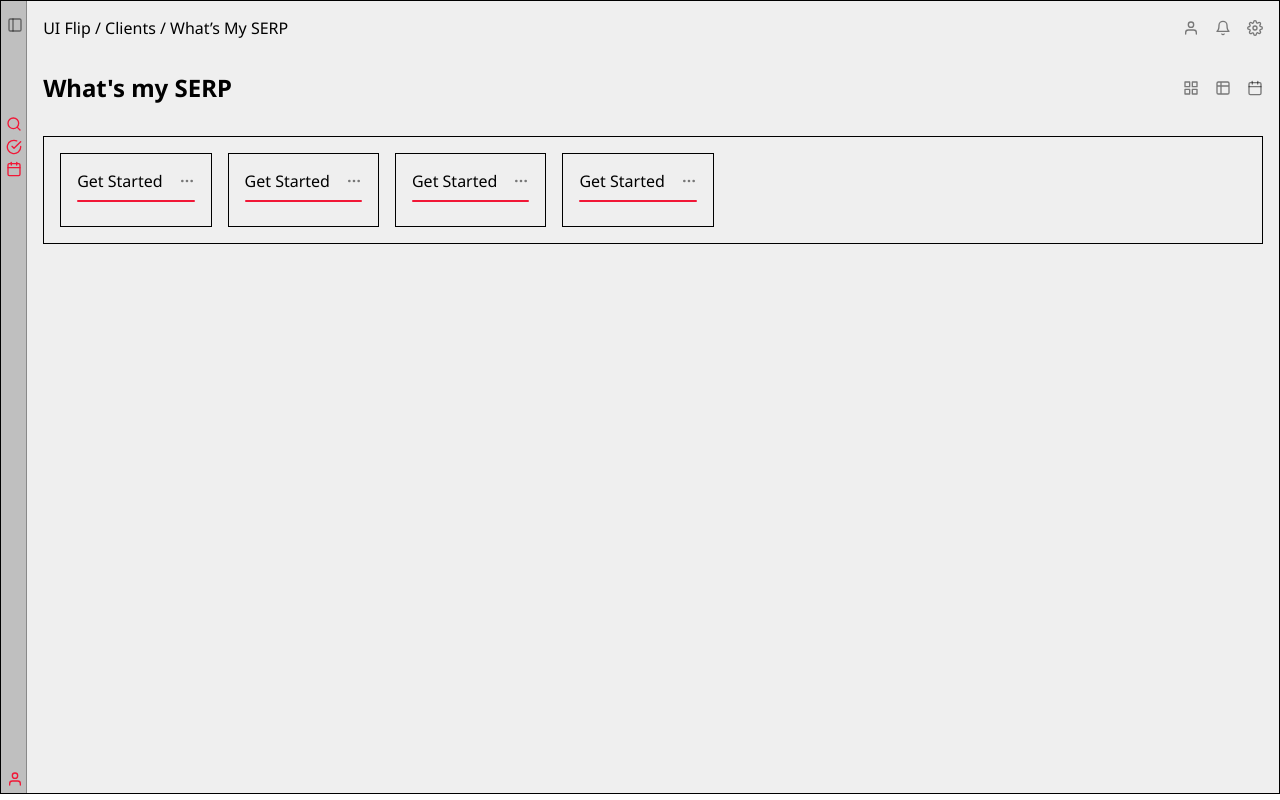
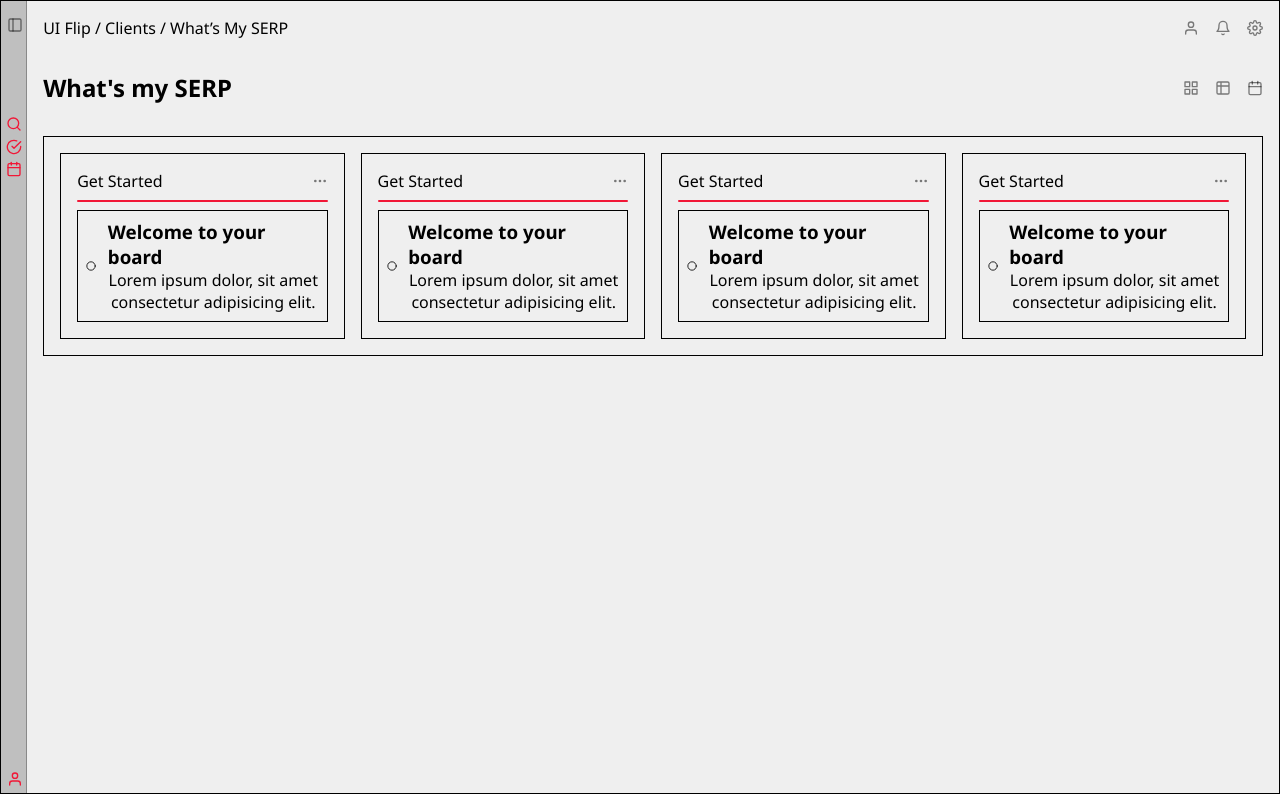
Before and after one commit to FariassArthur/NoteBox, a Next.js app in the folder front/: page / in a window 1280 px wide. Built offline with nearby package versions, Linux system fonts and the light colour scheme.

Commit message:
fix front

```diff
--- a/front/src/components/common/Note.tsx
+++ b/front/src/components/common/Note.tsx
@@ -4,19 +4,56 @@ import React, { useState } from "react";
 import styled from "styled-components";
 
 //icons
+import { FiCircle } from "react-icons/fi";
+import { FiCheckCircle } from "react-icons/fi";
 
-type Props = {};
+type Props = {
+  title: string;
+  content: string;
+  createdAt: Date;
+};
 
 const Note = (props: Props) => {
   const [verticalNotes, setVerticalNotes] = useState<Boolean>(false);
 
   return (
     <NoteContainner verticalNotes={verticalNotes}>
-      <h3>Welcome to your board</h3>
+      <FiCircle size={20} />
+      {/* <FiCheckCircle /> */}
+      <Content>
+        <h3>Welcome to your board</h3>
+        <p>Lorem ipsum dolor, sit amet consectetur adipisicing elit.</p>
+      </Content>
     </NoteContainner>
   );
 };
 
 export default Note;
 
-const NoteContainner = styled.main<{ verticalNotes: Boolean }>``;
+const NoteContainner = styled.main<{ verticalNotes: Boolean }>`
+  display: flex;
+  align-items: center;
+  justify-content: center;
+  gap: 5%;
+
+  border: 1px solid;
+  padding: 0.5rem;
+
+  cursor: pointer;
+
+  &:hover {
+    background-color: var(--aside-background);
+  }
+`;
+
+const Content = styled.section`
+  display: flex;
+  align-items: center;
+  justify-content: center;
+  flex-direction: column;
+  gap: 5%;
+
+  p {
+    text-align: center;
+  }
+`;
--- a/front/src/components/common/NoteSheet.tsx
+++ b/front/src/components/common/NoteSheet.tsx
@@ -8,6 +8,10 @@ import { Icon, Bar } from "../assets/StyledAssets";
 
 //icons
 import { FiMoreHorizontal } from "react-icons/fi";
+
+
+//components
+import Note from "./Note";
 
 type Props = {};
 
@@ -26,6 +30,10 @@ const NoteSheet = (props: Props) => {
         </Icon>
       </header>
       <Bar></Bar>
+
+      <section>
+        <Note />
+      </section>
     </Main>
   );
 };
@@ -42,6 +50,13 @@ const Main = styled.main`
     gap: 1rem;
   }
 
+  section {
+    display: flex;
+    align-items: center;
+    justify-content: center;
+    flex-direction: column;
+  }
+
   box-sizing: border-box;
   padding: 1rem;
   border: 1px solid;
```
